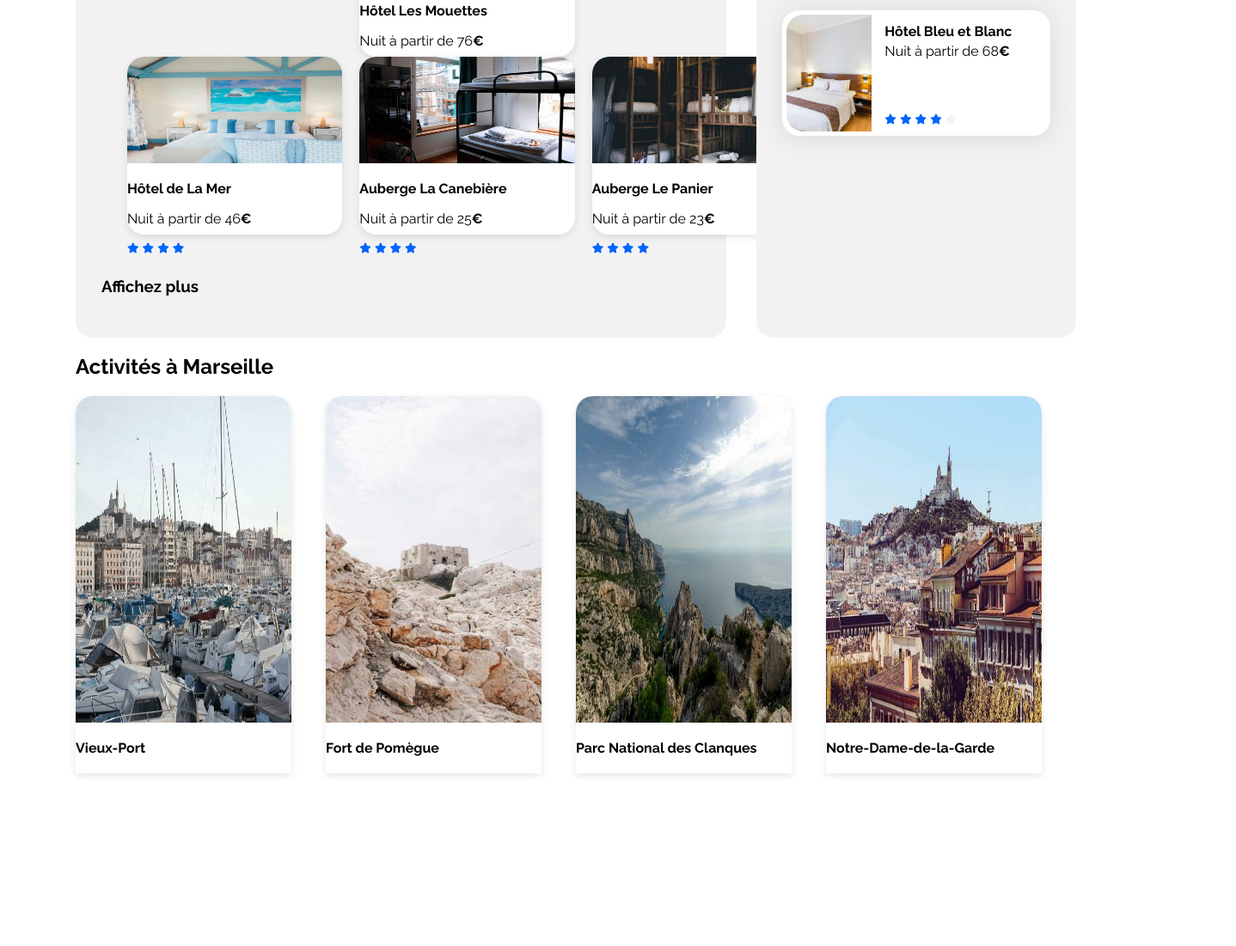
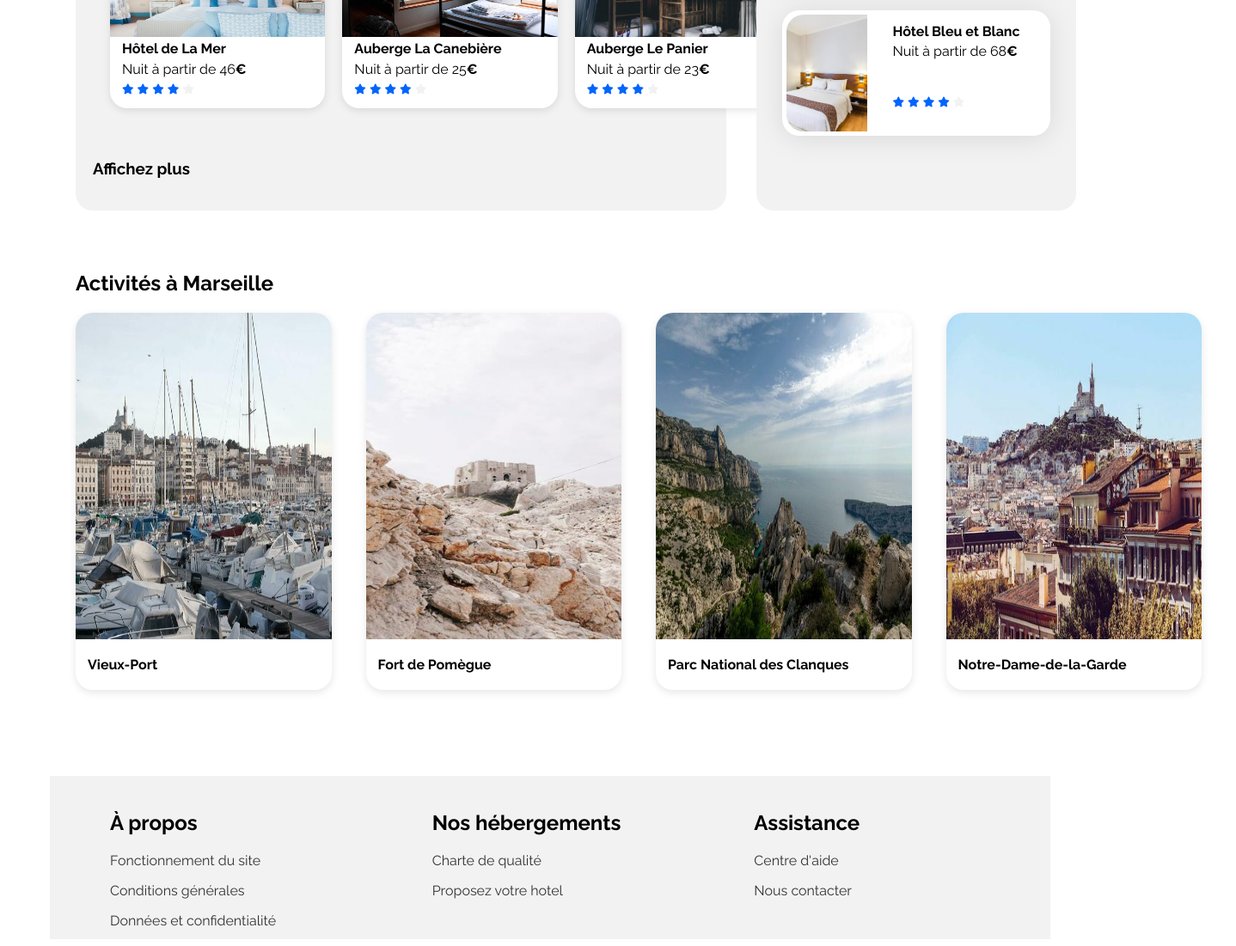
Before and after one commit to marouaB212/booki-starter-code-master, a plain HTML site: page index.html in a window 1280 px wide. Shown: the part 822-1923 px from the top of the page at 86% size, 1438 px wide, since content can reach past the window. Before the commit the page ends 1730 px from the top, so only its background shows below. Drawn offline with Linux system fonts and the light colour scheme.

Commit message:
mise en page des cards

```diff
--- a/css/style.css
+++ b/css/style.css
@@ -72,6 +72,10 @@ a {
     border-radius: 20px;
     padding: 30px;
     box-sizing: border-box;
+    margin-bottom: 20px;
+}
+.hebergements-and-populaires .hebergements {
+    padding:20px;
 }
 
 /****** Hebergements ***********/
@@ -181,23 +185,9 @@ a {
     width: 80px;
 
 }
-/*.header  {
-    display: flex;
-    flex-direction: row;
-    justify-content: space-between;
-    align-items: center;
-    text-decoration: black;
-    list-style-type: none;
-    margin: 0;
-    padding: 0;
-}
 
 
-.header {
-    margin-left: 120px;
 
-
-}*/
 
 
 header {
@@ -323,7 +313,9 @@ header:last-child {
     opacity: 0px;
     background-color: white;
     box-shadow: 0 3px 10px rgba(0, 0, 0, 0.1);
-    padding: 0px, 0px, 15px, 0px
+    padding: 0px, 0px, 15px, 0px;
+    margin-bottom: 40px;
+
 
 }
 .flex-container .card1 img {
@@ -359,7 +351,9 @@ header:last-child {
     opacity: 0px;
     background-color: white;
     box-shadow: 0 3px 10px rgba(0, 0, 0, 0.1);
-    padding: 0px, 0px, 15px, 0px
+    padding: 0px, 0px, 15px, 0px;
+
+
 
 }
 .flex-container .card3 img {
@@ -395,7 +389,7 @@ header:last-child {
     width: 297.5px;
     height: 439px;
     gap: 0px;
-    border-radius: 20px 20px 0px 0px;
+    border-radius: 20px 20px 20px 20px;
     opacity: 0px;
     background-color: white;
     box-shadow: 0 3px 10px rgba(0, 0, 0, 0.1);
@@ -427,3 +421,67 @@ header:last-child {
     flex: 1; /* Pour que chaque carte occupe le même espace */
     margin-right: 40px; /* Espacement entre les cartes */
 }
+
+.card-content {
+    margin-bottom: 20px; /* Ajoute de l'espace en bas */
+    margin-left : 14px;
+}
+
+.card-content .card-txt,
+.card-content .card-rating {
+    margin-bottom: 5px; /* Ajoute de l'espace entre les éléments enfants */
+}
+
+.activites {
+    margin-top: 50px;
+
+}
+.hebergements .section-title {
+    margin-bottom: 40px;
+}
+.hebergements .card-txt .card-subtitle{
+    margin: 0;
+}
+
+.hebergements .card-txt .card-title{
+    margin: 0;
+    margin-bottom: 5px;
+}
+
+.footer-banner {
+    display: flex;
+    justify-content: space-between;
+    background-color: #f2f2f2; /* Couleur de fond de la bannière */
+    padding: 20px; /* Espacement intérieur de la bannière */
+    height: 150px; /* Hauteur fixe de la div */
+
+}
+.footer-banner {
+    margin-top: 100px; /* Ajout d'une marge de 25px au-dessus de la div */
+}
+.footer-section {
+    flex: 1; /* Pour que chaque section prenne le même espace */
+    text-align: left; /* Pour centrer le contenu horizontalement */
+    margin-left: 50px;
+}
+
+.footer-section h2 {
+    margin-bottom: 20px; /* Espacement sous le titre */
+}
+
+.footer-section a {
+    display: block;
+    color: #333; /* Couleur du texte */
+    text-decoration: none; /* Supprimer les soulignements des liens */
+}
+
+.footer-container {
+    margin-left: 50px; /* Marge à gauche */
+    margin-right: 50px; /* Marge à droite */
+    background-color: #ffffff; /* Couleur de fond blanche */
+}
+
+.footer-banner-container {
+    margin-top: 25px; /* Marge au-dessus de la bannière */
+    padding: 0 50px; /* Ajout d'une marge de 50px de chaque côté */
+}
--- a/index.html
+++ b/index.html
@@ -106,6 +106,8 @@
                                         </div>
                                     </div>
                                 </article>
+                            </a>
+                            <a href="#">
                                 <article class="card1">
                                     <img src="./images/hebergements/reisetopia.jpg" alt="Image de la chambre d'hôtel montrant un lit">
                                     <div class="card-content">
@@ -126,8 +128,9 @@
                                 </a>
                             </div>
                             <div class="flex-container">
+                            <a href="#">
                                 <article class="card3">
-                                    <a href="#">
+
                                     <img src="./images/hebergements/annie-spratt.jpg" alt="Image de la chambre d'hôtel montrant un lit">
                                     <div class="card-content">
                                         <div class="card-txt">
@@ -144,6 +147,8 @@
                                         </div>
                                     </div>
                                 </article>
+                            </a>
+                            <a href="#">
                                 <article class="card3">
                                     <img src="./images/hebergements/marcus-loke.jpg" alt="Image de la chambre d'hôtel montrant un lit">
                                     <div class="card-content">
@@ -162,8 +167,9 @@
                                     </div>
                                 </article>
                             </a>
+                            <a href="#">
                                 <article class="card3">
-                                    <a href="#">
+
                                     <img src="./images/hebergements/nicate-lee.jpg" alt="Image de la chambre d'hôtel montrant un lit">
                                     <div class="card-content">
                                         <div class="card-txt">
@@ -185,10 +191,11 @@
 
                     </div>
 
-                </a>
+                 <a href="#">
+                <h3>Affichez plus</h3>
+                 </a>
+          </section>
 
-                <h3>Affichez plus</h3>
-                </section>
                 <section class="populaires">
                     <div class="populaires-title">
                         <h2 class="section-title">Les plus populaires</h2>
@@ -258,8 +265,9 @@
             <section class="activites">
                 <div class="activites-title">
             <h2>Activités à Marseille</h2>
-            <a href="#">
+
                 <div class="flex-container">
+                    <a href="#">
                     <article class="card2">
                         <img src="./images/activites/reno-laithienne.jpg" alt="Image du vieux port">
                         <div class="card-content">
@@ -269,6 +277,8 @@
 
                         </div>
                     </article>
+                    </a>
+                    <a href="#">
                     <article class="card2">
                         <img src="./images/activites/paul-hermann.jpg" alt="Image du fort de Pomègue">
                         <div class="card-content">
@@ -277,6 +287,8 @@
                             </div>
                           </div>
                     </article>
+                    </a>
+                    <a href="#">
                     <article class="card2">
                         <img src="./images/activites/kilyan-sockalingum.jpg" alt="Image des Clanques">
                         <div class="card-content">
@@ -285,6 +297,8 @@
                             </div>
                         </div>
                     </article>
+                    </a>
+                    <a href="#">
                     <article class="card2">
                         <img src="./images/activites/florian-wehde.jpg" alt="Image de notre dame de la garde">
                         <div class="card-content">
@@ -293,6 +307,7 @@
                             </div>
                         </div>
                     </article>
+                    </a>
                     </div>
             </a>
                 </div>
@@ -302,8 +317,44 @@
         </section>
         </main>
         <footer>
+            <div class="footer-container">
+            <div class="footer-banner">
+                <div class="footer-section">
+                    <h2>À propos</h2>
+                    <a href="#">
+                        <p>Fonctionnement du site</p>
+                    </a>
+                    <a href="#">
+                        <p>Conditions générales</p>
+                    </a>
+                    <a href="#">
+                        <p>Données et confidentialité</p>
+                    </a>
+                </div>
+                <div class="footer-section">
+                    <h2>Nos hébergements</h2>
+                       <a href="#">
+                        <p>Charte de qualité</p>
+                       </a>
+                       <a href="#">
+                        <p>Proposez votre hotel</p>
+                       </a>
+                </div>
+                <div class="footer-section">
+                    <h2>Assistance</h2>
+                    <a href="#">
+                        <p>Centre d'aide</p>
+                       </a>
+                       <a href="#">
+                        <p>Nous contacter</p>
+                       </a>
+                </div>
+            </div>
+        </div>
 
         </footer>
+
+
     </div>
 </body>
 
```
